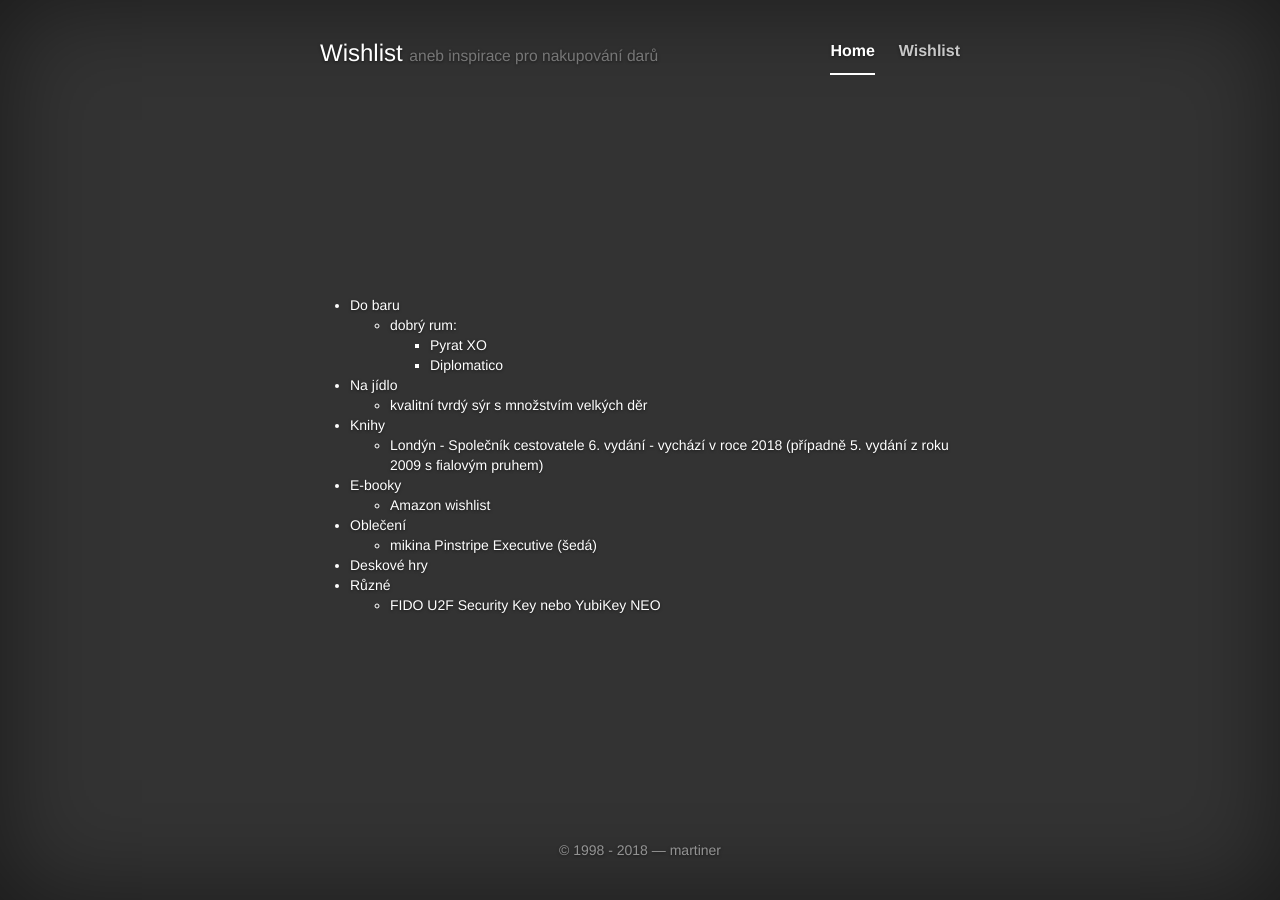
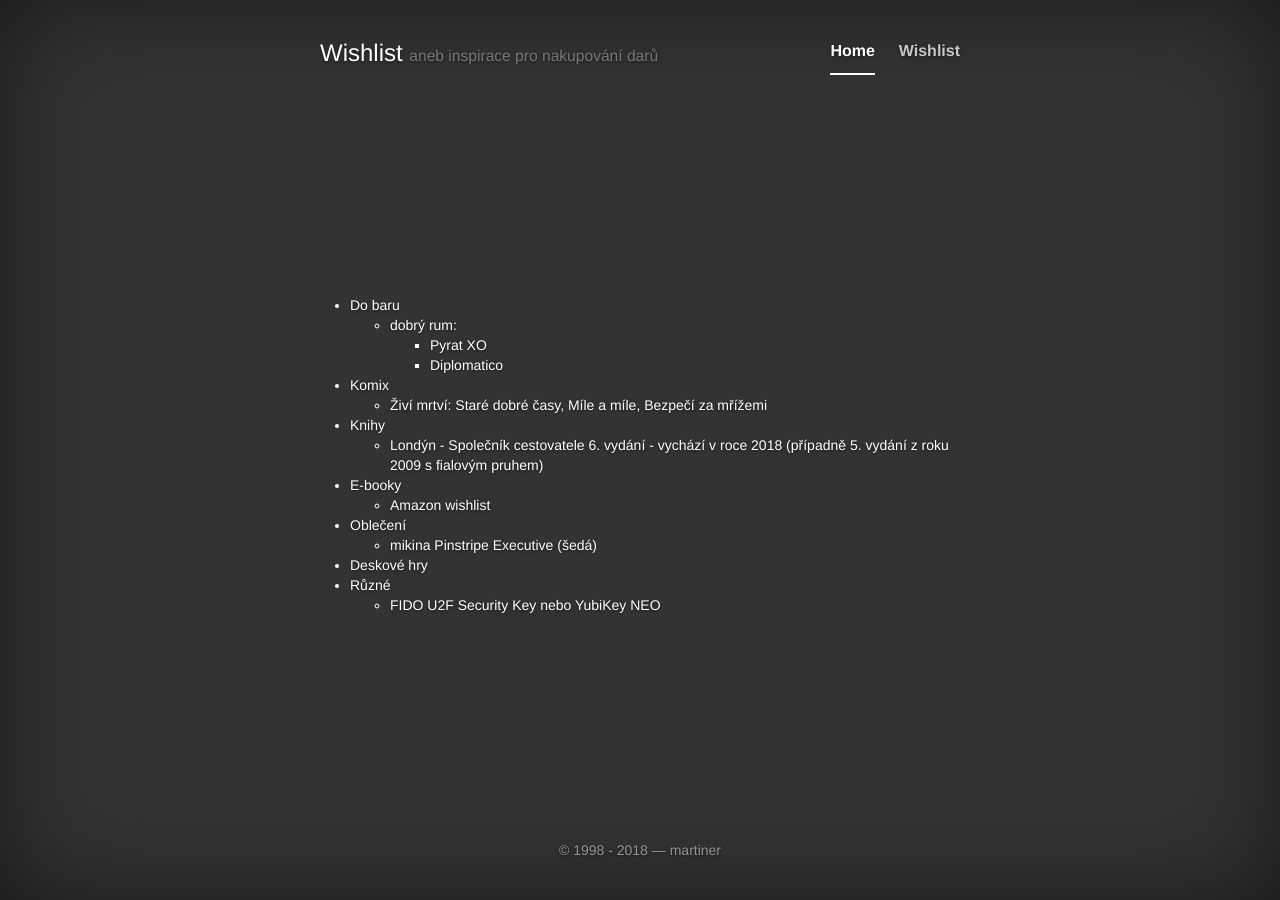
Before and after one commit to martiner/martiner.github.com, a Jekyll site: the page built from wishlist.html, in a window 1280 px wide. Built offline with Jekyll 4.4.1, drawn with Linux system fonts in a browser that asks for light colours; nearby versions of some CDN libraries.

Commit message:
add: zivi mrtvi

```diff
--- a/wishlist.html
+++ b/wishlist.html
@@ -15,8 +15,11 @@ redirect_from: /wishlist/
 	</ul>
 	</ul></li>
 
-<li>Na jídlo<ul>
-	<li>kvalitní tvrdý sýr s množstvím velkých děr</li>
+<li>Komix<ul>
+	<li>Živí mrtví:
+		<a href="https://www.megaknihy.cz/komiks/64961-zivi-mrtvi-stare-dobre-casy.html">Staré dobré časy</a>,
+		<a href="https://www.megaknihy.cz/komiks/73444-zivi-mrtvi-mile-a-mile.html">Míle a míle</a>,
+		<a href="https://www.megaknihy.cz/komiks/95265-zivi-mrtvi-bezpeci-za-mrizemi.html">Bezpečí za mřížemi</a></li>
 	</ul></li>
 
 <li>Knihy<ul>
```
